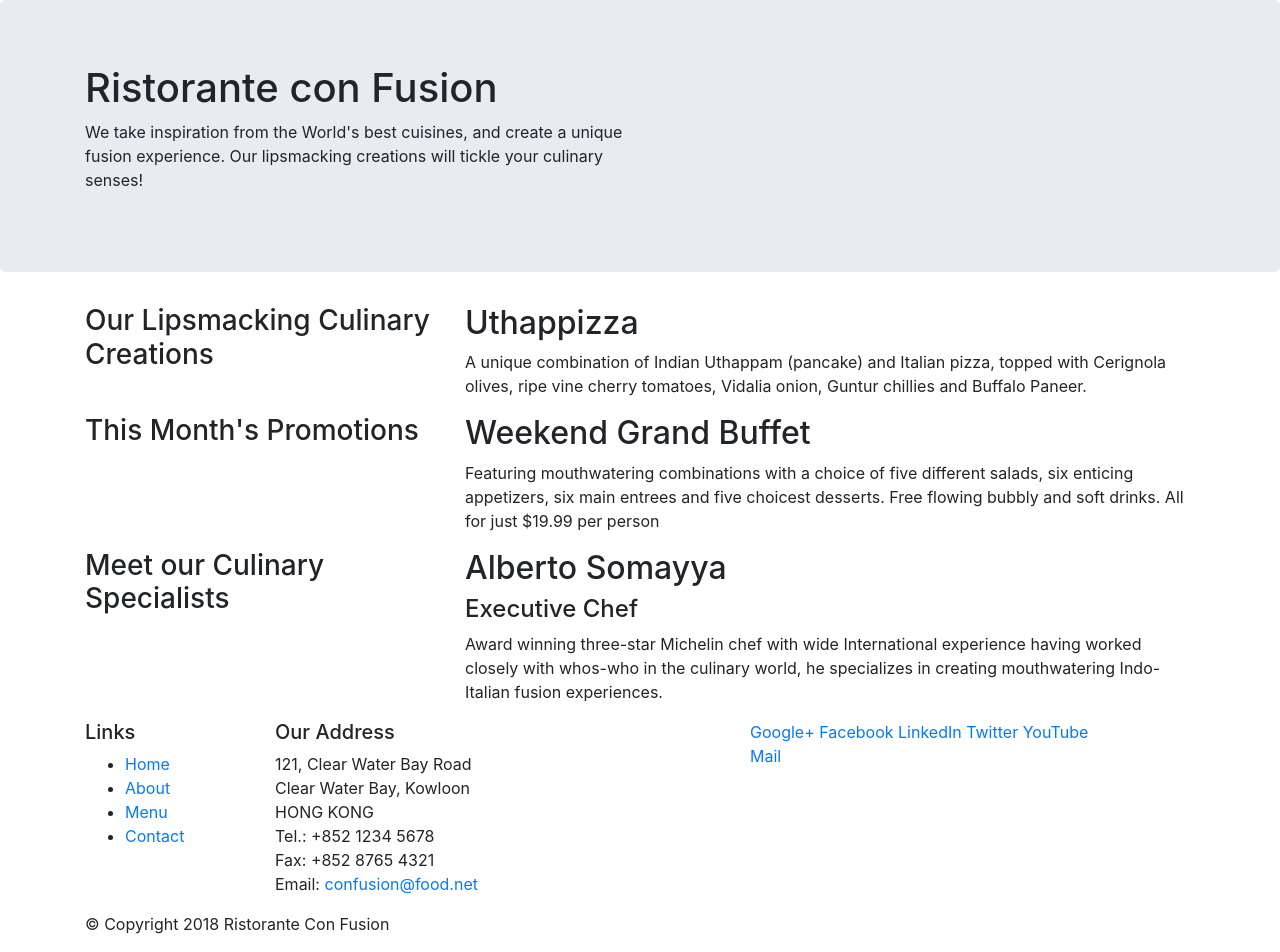
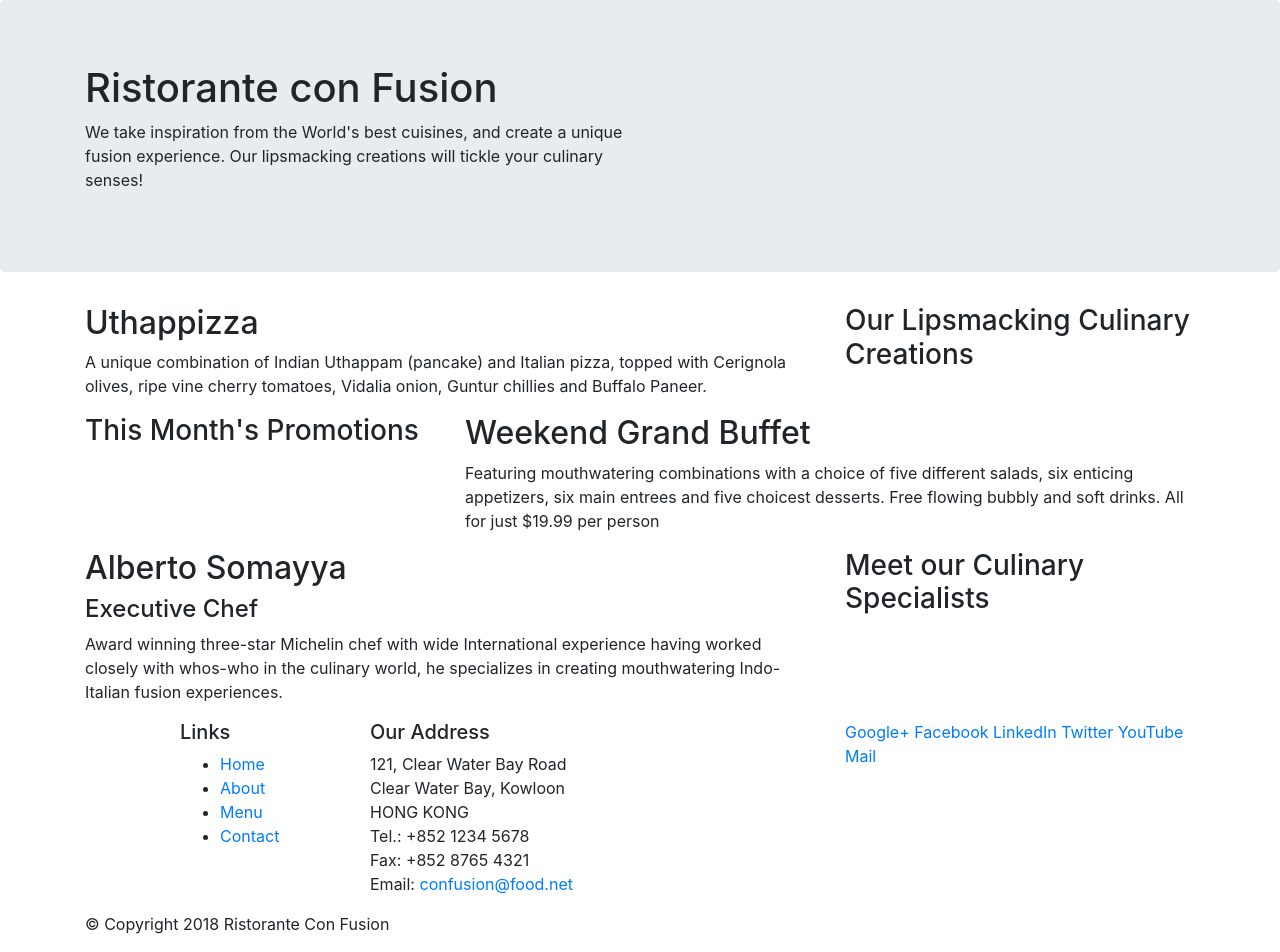
Before and after one commit to vishva-97/sanket-1, a website: page Bootstrap4/conFusion/index.html in a window 1280 px wide. Drawn offline with nearby package versions, Linux system fonts and the light colour scheme.

Commit message:
bootstrap grid part 1

```diff
--- a/Bootstrap4/conFusion/index.html
+++ b/Bootstrap4/conFusion/index.html
@@ -29,10 +29,10 @@
 
     <div class="container">
         <div class="row">
-            <div class="col-12 col-sm-4 col md-3">
+            <div class="col-12 col-sm-4 order-sm-last col md-3">
                 <h3>Our Lipsmacking Culinary Creations</h3>
             </div>
-            <div class="col col-sm col-md">
+            <div class="col col-sm order-sm-first col-md">
                 <h2>Uthappizza</h2>
                 <p>A unique combination of Indian Uthappam (pancake) and Italian pizza, topped with Cerignola olives, ripe vine cherry tomatoes, Vidalia onion, Guntur chillies and Buffalo Paneer.</p>
             </div>
@@ -50,10 +50,10 @@
         </div>
 
         <div class="row">
-            <div class="col-12 col-sm-4 col md-3">
+            <div class="col-12 col-sm-4 order-sm-last col md-3">
                 <h3>Meet our Culinary Specialists</h3>
             </div>
-            <div class="col col-sm col-md">
+            <div class="col col-sm order-sm-first col-md">
                 <h2>Alberto Somayya</h2>
                 <h4>Executive Chef</h4>
                 <p>Award winning three-star Michelin chef with wide International experience having worked closely with whos-who in the culinary world, he specializes in creating mouthwatering Indo-Italian fusion experiences. </p>
@@ -64,7 +64,7 @@
     <footer>
         <div class="container">
             <div class="row">
-                <div class="col-4 col-sm-2">
+                <div class="col-4 offset-1 col-sm-2">
                     <h5>Links</h5>
                     <ul>
                         <li><a href="#">Home</a></li>
```
